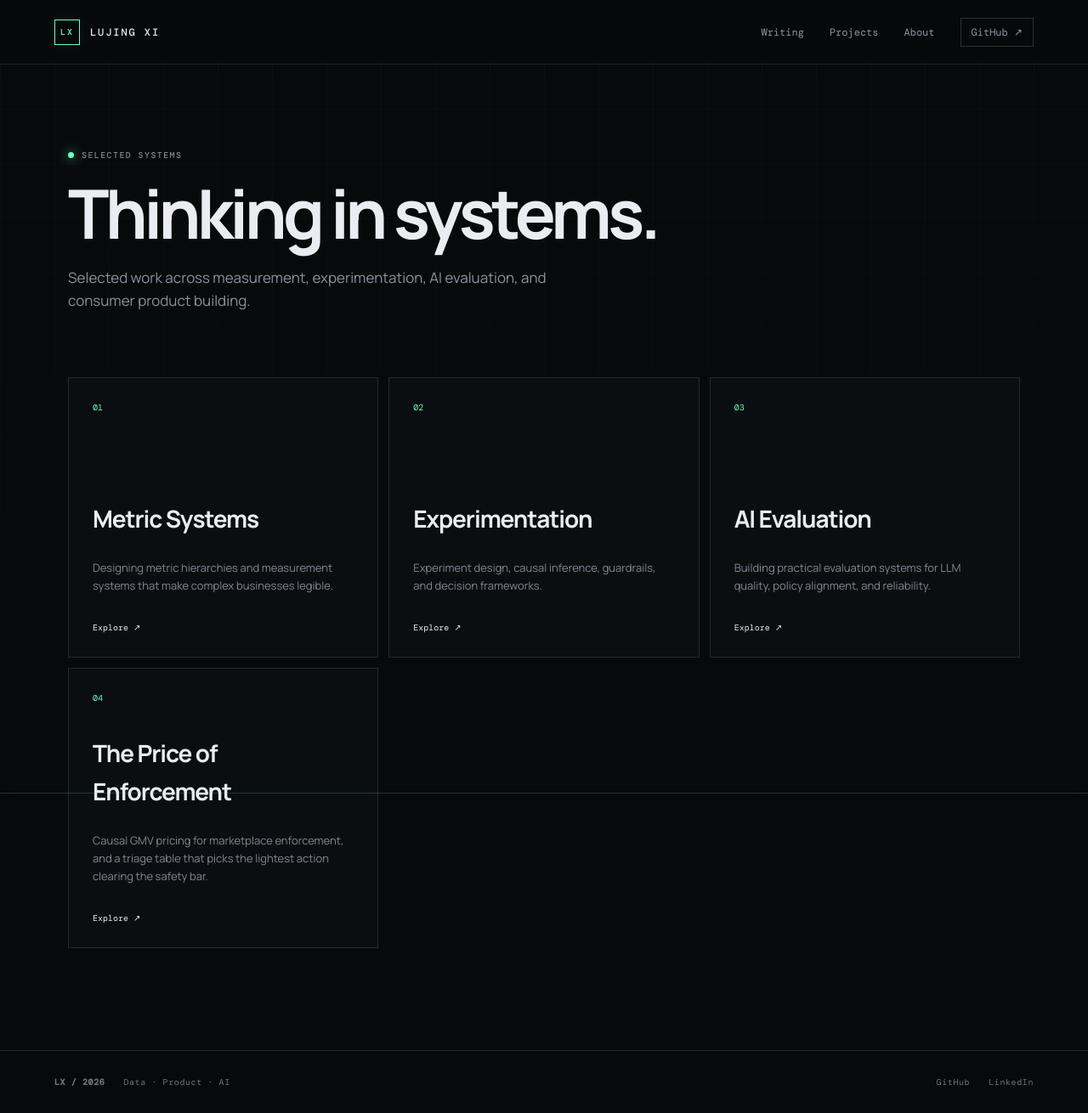
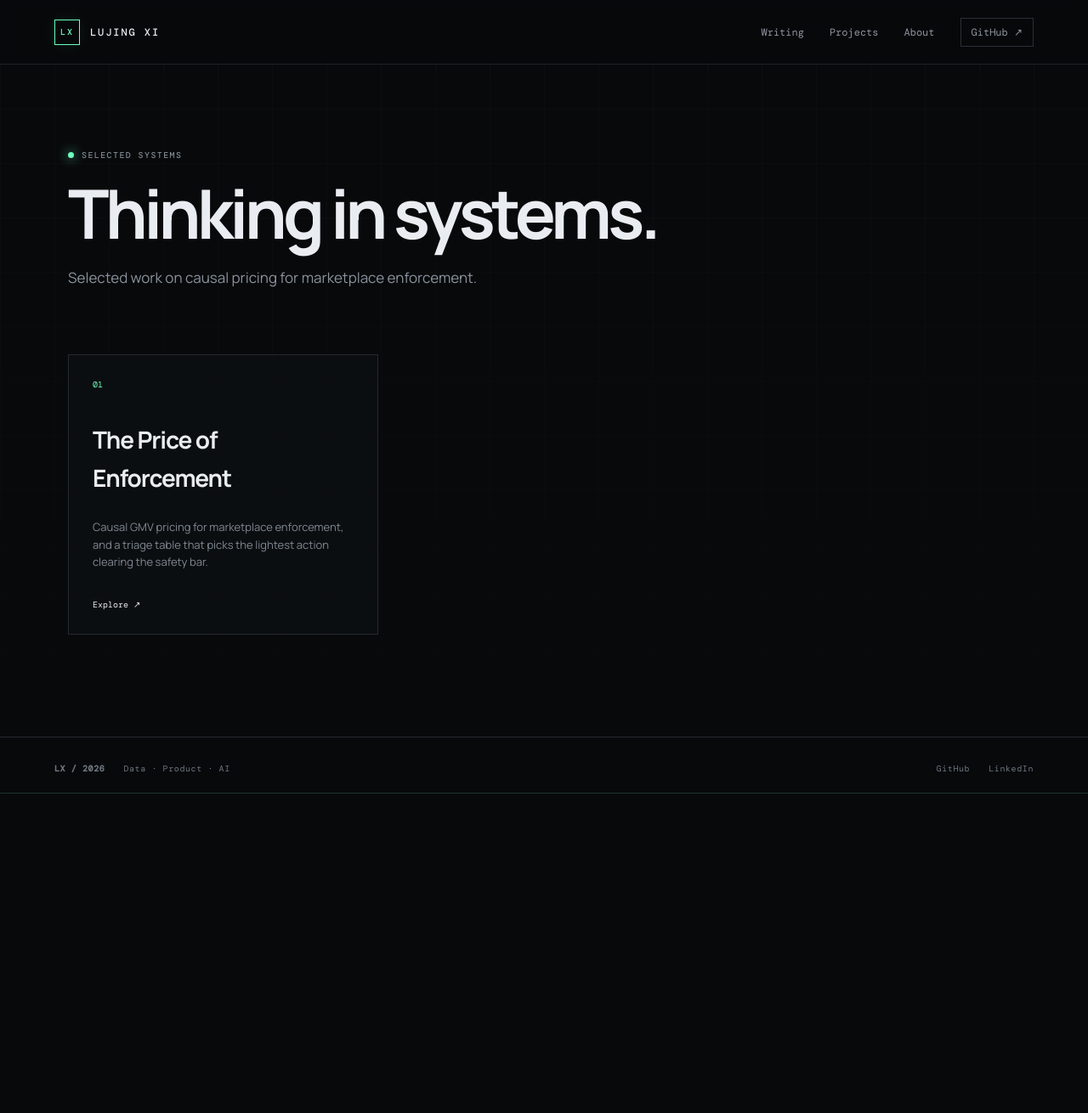
Before and after one commit to LujingLucyXi/lujinglucyxi.github.io, a Jekyll site: the page built from projects/index.md, in a window 1280 px wide and 1310 px high. Shown: the whole window at 85% size. Built offline with Jekyll 4.4.1, drawn with Linux system fonts in a browser that asks for light colours.

Commit message:
Keep only the enforcement project on the Projects page

```diff
--- a/projects/index.md
+++ b/projects/index.md
@@ -2,10 +2,7 @@
 layout: default
 title: Projects
 ---
-<div class="page-intro"><div class="eyebrow"><span class="pulse"></span> SELECTED SYSTEMS</div><h1>Thinking in systems.</h1><p>Selected work across measurement, experimentation, AI evaluation, and consumer product building.</p></div>
+<div class="page-intro"><div class="eyebrow"><span class="pulse"></span> SELECTED SYSTEMS</div><h1>Thinking in systems.</h1><p>Selected work on causal pricing for marketplace enforcement.</p></div>
 <div class="project-grid">
-<a href="/projects/metric-systems/" class="project-tile"><span>01</span><h2>Metric Systems</h2><p>Designing metric hierarchies and measurement systems that make complex businesses legible.</p><b>Explore ↗</b></a>
-<a href="/projects/experimentation/" class="project-tile"><span>02</span><h2>Experimentation</h2><p>Experiment design, causal inference, guardrails, and decision frameworks.</p><b>Explore ↗</b></a>
-<a href="/projects/ai-evaluation/" class="project-tile"><span>03</span><h2>AI Evaluation</h2><p>Building practical evaluation systems for LLM quality, policy alignment, and reliability.</p><b>Explore ↗</b></a>
-<a href="/projects/enforcement-pricing/" class="project-tile"><span>04</span><h2>The Price of Enforcement</h2><p>Causal GMV pricing for marketplace enforcement, and a triage table that picks the lightest action clearing the safety bar.</p><b>Explore ↗</b></a>
+<a href="/projects/enforcement-pricing/" class="project-tile"><span>01</span><h2>The Price of Enforcement</h2><p>Causal GMV pricing for marketplace enforcement, and a triage table that picks the lightest action clearing the safety bar.</p><b>Explore ↗</b></a>
 </div>
```
